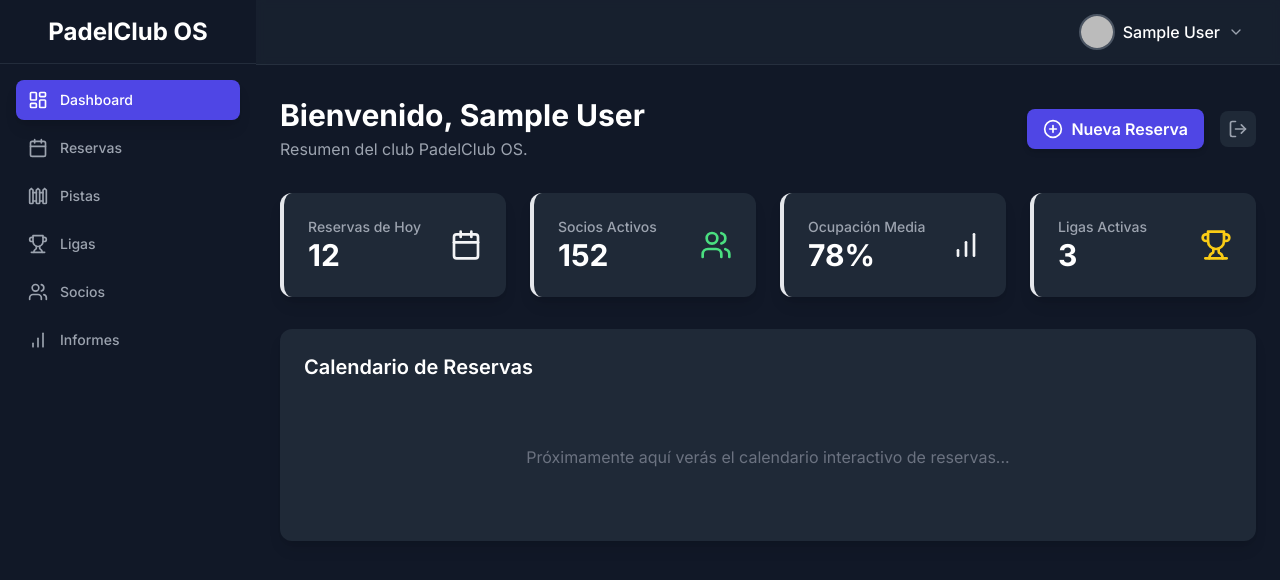
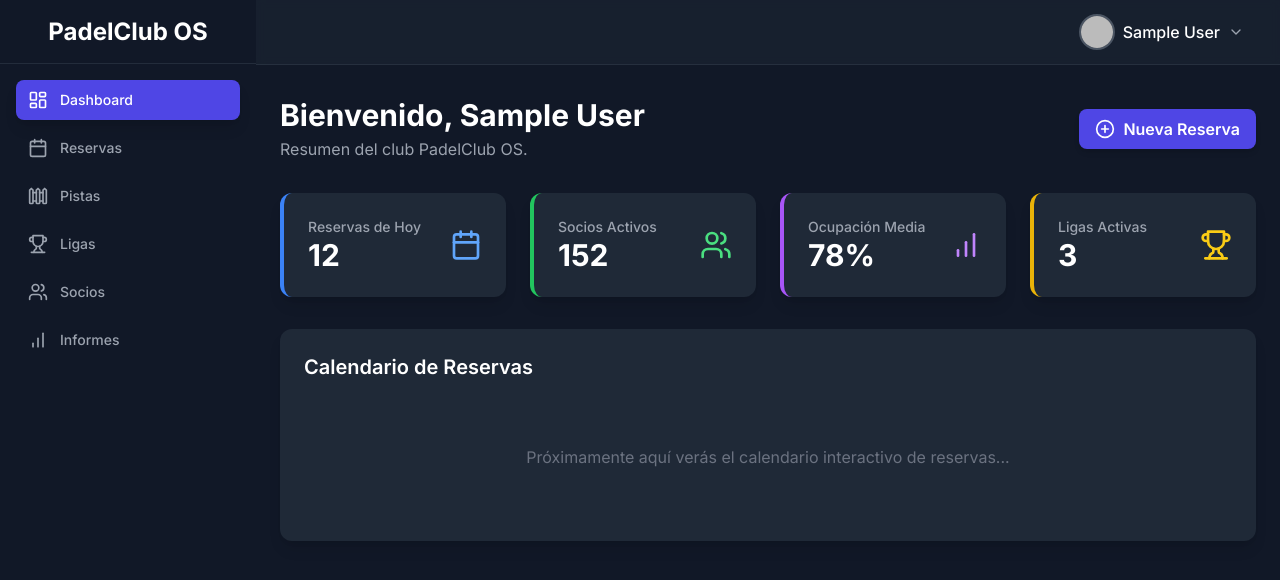
Before and after one commit to albope/padel-club-os, a Next.js app: page /dashboard in a window 1280 px wide. Shown: the top 580 px of the page. Built offline with nearby package versions, Linux system fonts and the light colour scheme; no server answers; sample sign-in values are in the browser's storage.

Commit message:
Mejoras inicio de sesión III

```diff
--- a/src/components/dashboard/DashboardClient.tsx
+++ b/src/components/dashboard/DashboardClient.tsx
@@ -2,26 +2,25 @@
 
 import React from 'react';
 import { User } from 'next-auth';
-import { signOut } from 'next-auth/react';
-import { LogOut, PlusCircle, Calendar, Users, BarChart, Trophy } from 'lucide-react';
+import { PlusCircle, Calendar, Users, BarChart, Trophy } from 'lucide-react';
 import Link from 'next/link';
 
 // --- Reusable UI Components ---
 const StatCard = ({ title, value, icon: Icon, color }: { title: string, value: string, icon: React.ElementType, color: string }) => {
     const colorVariants: { [key: string]: string } = {
-        blue: 'bg-blue-500',
-        green: 'bg-green-500',
-        purple: 'bg-purple-500',
-        yellow: 'bg-yellow-500',
+        blue: 'border-blue-500 text-blue-400',
+        green: 'border-green-500 text-green-400',
+        purple: 'border-purple-500 text-purple-400',
+        yellow: 'border-yellow-500 text-yellow-400',
     };
     return (
-        <div className={`p-6 bg-gray-800 rounded-xl shadow-lg border-l-4 border-${color}-500`}>
+        <div className={`p-6 bg-gray-800 rounded-xl shadow-lg border-l-4 ${colorVariants[color]}`}>
             <div className="flex items-center justify-between">
                 <div>
                     <p className="text-sm font-medium text-gray-400">{title}</p>
                     <p className="text-3xl font-bold text-white">{value}</p>
                 </div>
-                <Icon className={`h-8 w-8 text-${color}-400`} />
+                <Icon className={`h-8 w-8 ${colorVariants[color]}`} />
             </div>
         </div>
     );
@@ -35,30 +34,24 @@ interface DashboardClientProps {
 const DashboardClient: React.FC<DashboardClientProps> = ({ user }) => {
   return (
     <div className="space-y-8">
-      {/* Header Section */}
-      <header className="flex flex-wrap justify-between items-center gap-4">
+      {/* The redundant Header section has been removed. */}
+      {/* The main Header is now handled by the layout.tsx file. */}
+
+      {/* Welcome Message and Main Action Button */}
+      <div className="flex flex-wrap justify-between items-center gap-4">
         <div>
           <h1 className="text-3xl font-bold text-white">
             Bienvenido, {user.name}
           </h1>
           <p className="mt-1 text-gray-400">Resumen del club PadelClub OS.</p>
         </div>
-        <div className="flex items-center gap-4">
         <Link href="/dashboard/reservas/nueva">
           <span className="flex items-center gap-2 px-4 py-2 font-semibold text-white bg-indigo-600 rounded-lg shadow-md hover:bg-indigo-500 transition-colors duration-300 cursor-pointer">
             <PlusCircle className="h-5 w-5" />
             Nueva Reserva
           </span>
         </Link>
-            <button
-              onClick={() => signOut({ callbackUrl: '/login' })}
-              className="p-2 rounded-lg bg-gray-800 hover:bg-red-500/20 text-gray-400 hover:text-red-400 transition-colors"
-              title="Cerrar Sesión"
-            >
-              <LogOut className="h-5 w-5" />
-            </button>
       </div>
-      </header>
 
       {/* Main Content */}
       <main>
```
Lines whose indentation alone changed are shown as unchanged.
